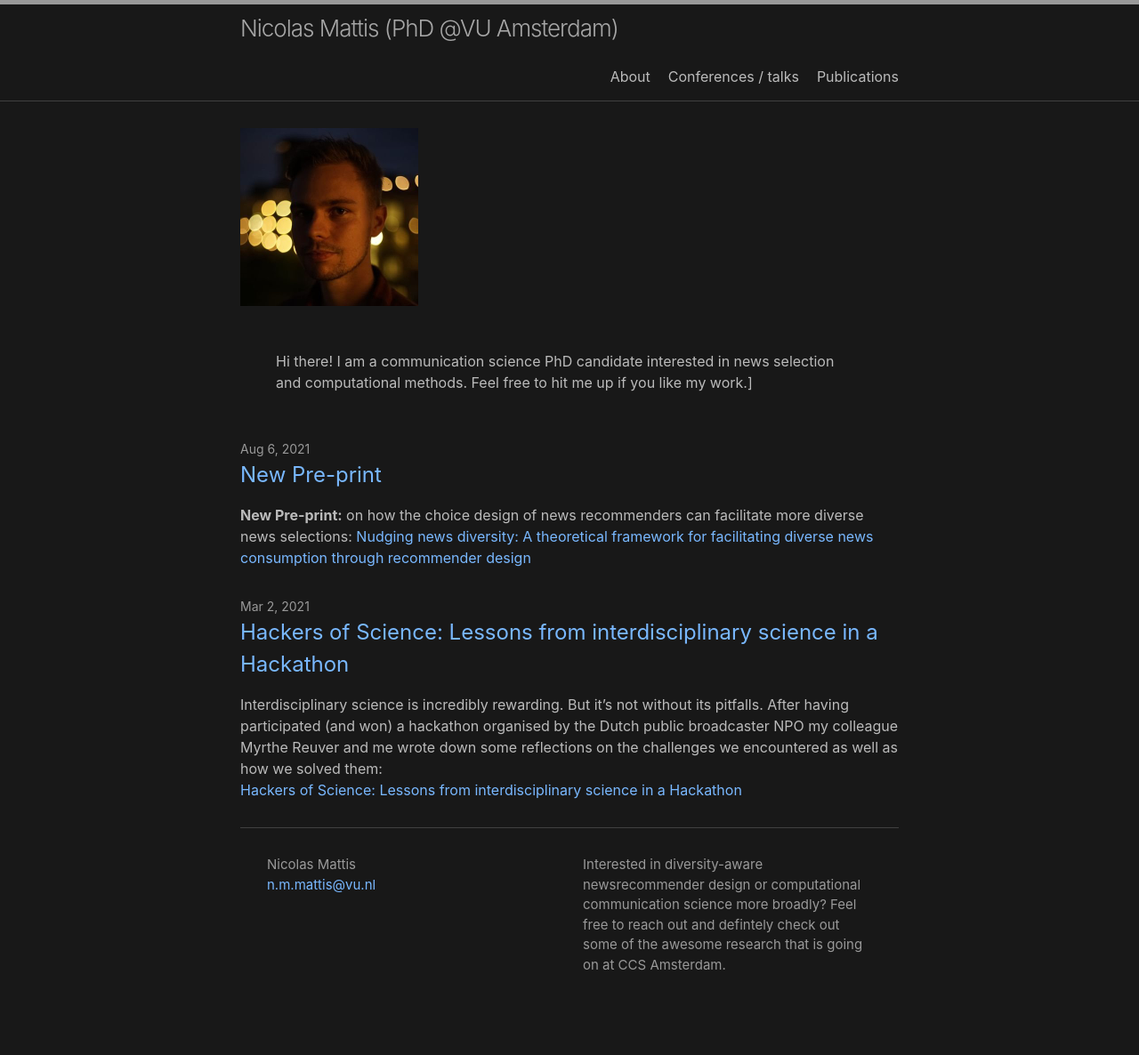
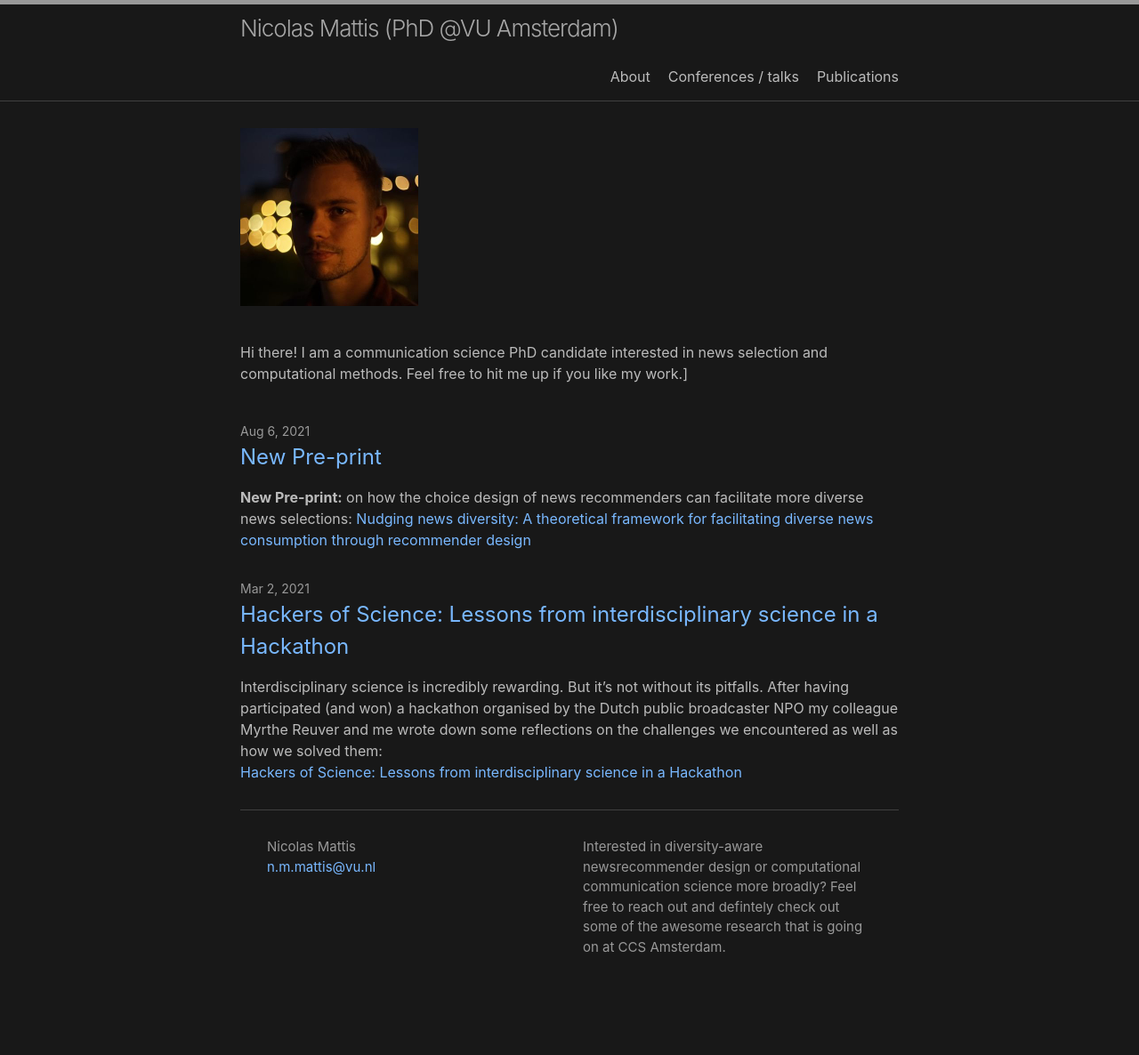
Before and after one commit to nickma101/nickma101.github.io, a Jekyll site: the page built from index.md, in a window 1280 px wide. Shown: the whole page at 89% size. Built offline with Jekyll 4.4.1, drawn with Linux system fonts in a browser that asks for light colours.

Commit message:
Update index.md

```diff
--- a/index.md
+++ b/index.md
@@ -11,4 +11,4 @@ layout: home
 <img src="image.jpg" width="200" height="200" />
 </div>
 
-<p STYLE="margin:50px 40px 50px"> Hi there! I am a communication science PhD candidate interested in news selection and computational methods. Feel free to hit me up if you like my work.]</p>
+<p STYLE="margin:40px 0px 40px"> Hi there! I am a communication science PhD candidate interested in news selection and computational methods. Feel free to hit me up if you like my work.]</p>
```
